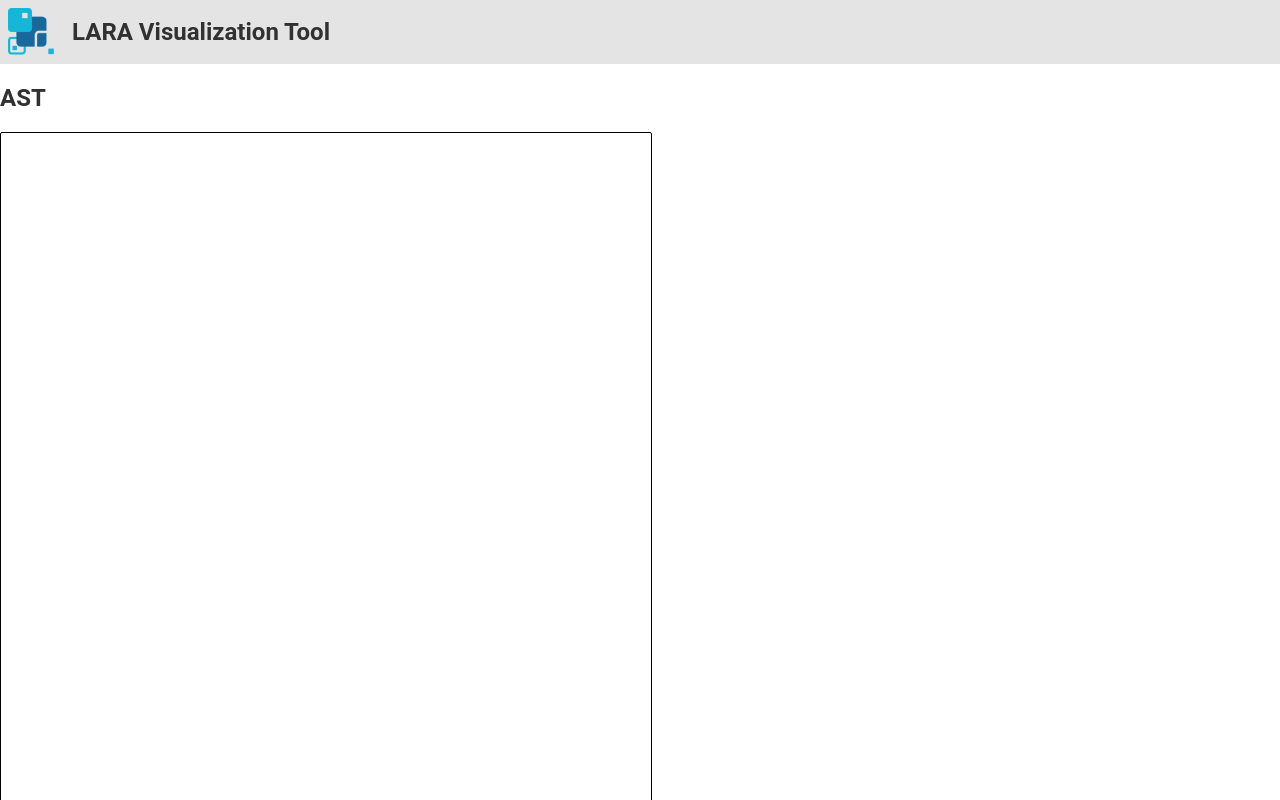
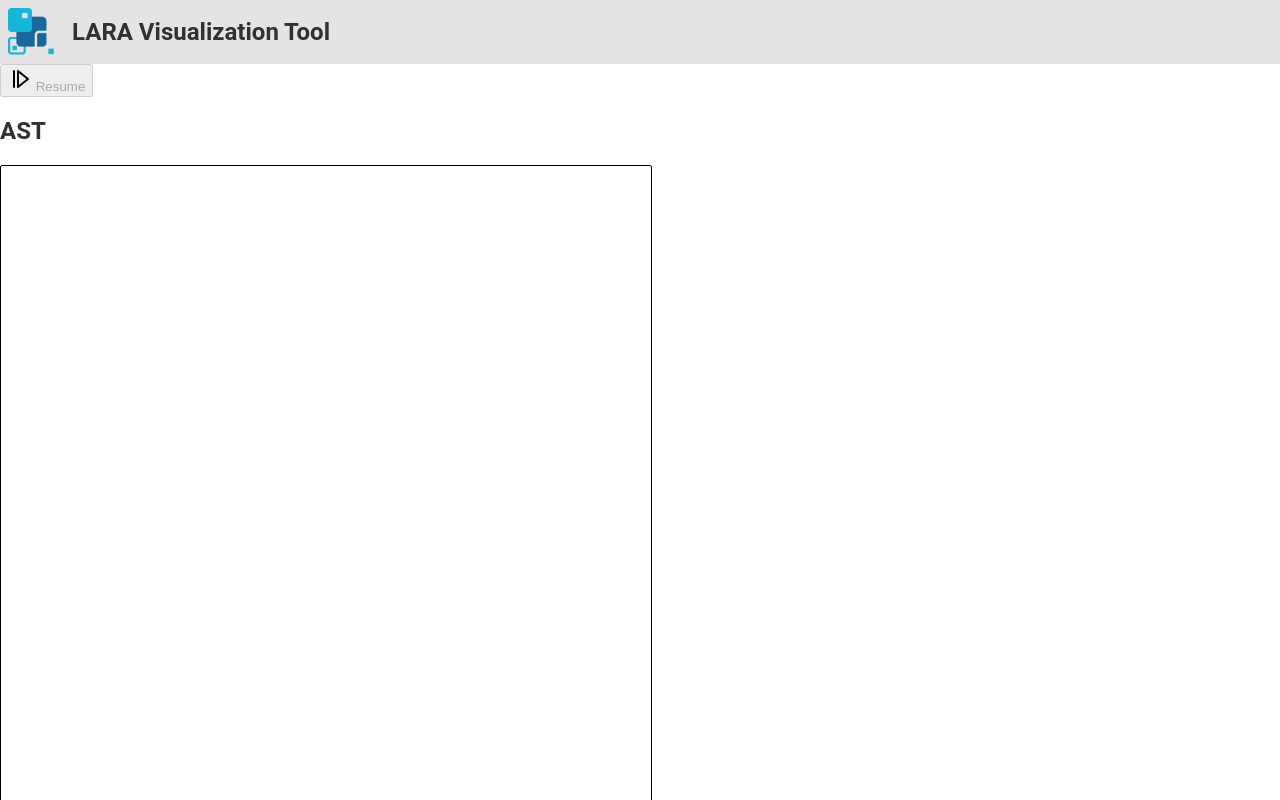
Before and after one commit to specs-feup/lara-visualization, a website with bundled scripts: page Lara-JS/src-api/visualization/public/index.html in a window 1280 px wide. Shown: the top 800 px of the page. Built offline with nearby package versions, Linux system fonts and the light colour scheme; no server answers.

Commit message:
Add Lucide icon to resume button

```diff
--- a/Lara-JS/src-api/visualization/public/css/styles.css
+++ b/Lara-JS/src-api/visualization/public/css/styles.css
@@ -35,7 +35,7 @@ pre * {
 body {
   margin: 0;
 
-  font-family: "Roboto", sans-serif;
+  font-family: 'Roboto', sans-serif;
   color: var(--text-color);
 }
 
--- a/Lara-JS/src-api/visualization/public/index.html
+++ b/Lara-JS/src-api/visualization/public/index.html
@@ -14,6 +14,10 @@
         <h1>LARA Visualization Tool</h1>
     </header>
     <section id="ast-code-visualization">
+        <button id="continue-button" disabled>
+            <img src="/svg/lucide-icons/step-forward.svg" alt="Resume Icon">
+            Resume
+        </button>
         <article id="ast">
             <h2>AST</h2>
             <pre><code id="ast-container"></code></pre>
@@ -22,7 +26,6 @@
             <h2>Code</h2>
             <pre><code id="code-container"></code></pre>
         </article>
-        <button id="continue-button" disabled>Continue</button>
     </section>
 </body>
 </html>
```
Also changed, not shown: Lara-JS/src-api/visualization/public/svg/lucide-icons/step-forward.svg (added).
